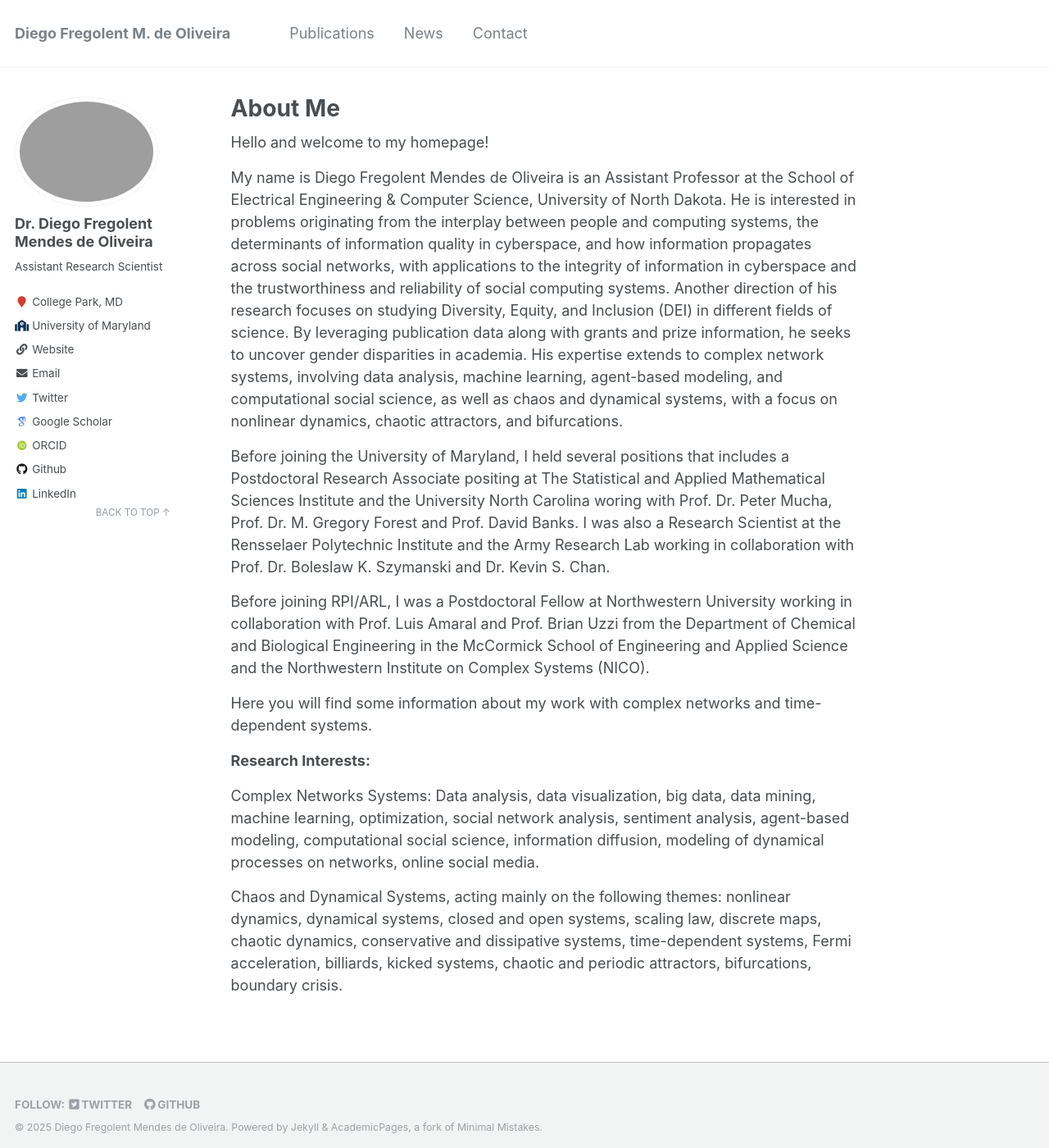
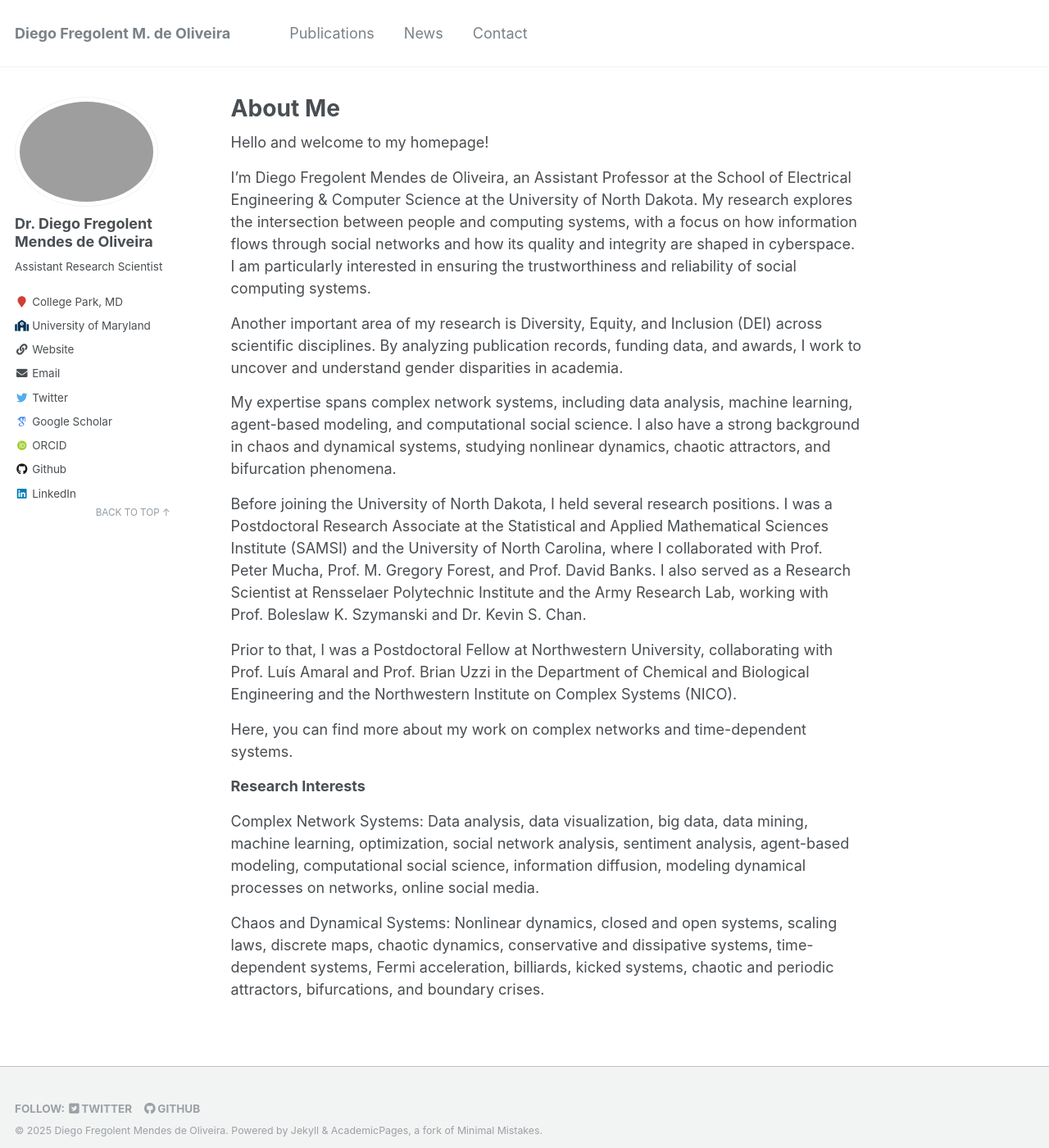
Before and after one commit to fregolente/fregolente.github.io, a Jekyll site: the page built from _pages/about.md, in a window 1280 px wide and 1400 px high. Shown: the whole window at 82% size. Built offline with Jekyll 4.4.1, drawn with Linux system fonts in a browser that asks for light colours; some web fonts are replaced.

Commit message:
Update about.md

```diff
--- a/_pages/about.md
+++ b/_pages/about.md
@@ -14,16 +14,22 @@ blogger-color: "#F37100"
 
 Hello and welcome to my homepage!
 
-My name is Diego Fregolent Mendes de Oliveira is an Assistant Professor at the School of Electrical Engineering & Computer Science, University of North Dakota. He is interested in problems originating from the interplay between people and computing systems, the determinants of information quality in cyberspace, and how information propagates across social networks, with applications to the integrity of information in cyberspace and the trustworthiness and reliability of social computing systems. Another direction of his research focuses on studying Diversity, Equity, and Inclusion (DEI) in different fields of science. By leveraging publication data along with grants and prize information, he seeks to uncover gender disparities in academia. His expertise extends to complex network systems, involving data analysis, machine learning, agent-based modeling, and computational social science, as well as chaos and dynamical systems, with a focus on nonlinear dynamics, chaotic attractors, and bifurcations.
+I’m Diego Fregolent Mendes de Oliveira, an Assistant Professor at the School of Electrical Engineering & Computer Science at the University of North Dakota. My research explores the intersection between people and computing systems, with a focus on how information flows through social networks and how its quality and integrity are shaped in cyberspace. I am particularly interested in ensuring the trustworthiness and reliability of social computing systems.
 
-Before joining the University of Maryland, I held several positions that includes a Postdoctoral Research Associate positing at The Statistical and Applied Mathematical Sciences Institute and the University North Carolina woring with Prof. Dr. Peter Mucha, Prof. Dr. M. Gregory Forest and Prof. David Banks. I was also a Research Scientist at the Rensselaer Polytechnic Institute and the Army Research Lab working in collaboration with Prof. Dr. Boleslaw K. Szymanski and Dr. Kevin S. Chan.
+Another important area of my research is Diversity, Equity, and Inclusion (DEI) across scientific disciplines. By analyzing publication records, funding data, and awards, I work to uncover and understand gender disparities in academia.
 
-Before joining RPI/ARL, I was a Postdoctoral Fellow at Northwestern University working in collaboration with Prof. Luis Amaral and Prof. Brian Uzzi from the Department of Chemical and Biological Engineering in the McCormick School of Engineering and Applied Science and the Northwestern Institute on Complex Systems (NICO).
+My expertise spans complex network systems, including data analysis, machine learning, agent-based modeling, and computational social science. I also have a strong background in chaos and dynamical systems, studying nonlinear dynamics, chaotic attractors, and bifurcation phenomena.
 
-Here you will find some information about my work with complex networks and time-dependent systems.
+Before joining the University of North Dakota, I held several research positions. I was a Postdoctoral Research Associate at the Statistical and Applied Mathematical Sciences Institute (SAMSI) and the University of North Carolina, where I collaborated with Prof. Peter Mucha, Prof. M. Gregory Forest, and Prof. David Banks. I also served as a Research Scientist at Rensselaer Polytechnic Institute and the Army Research Lab, working with Prof. Boleslaw K. Szymanski and Dr. Kevin S. Chan.
 
-**Research Interests:**
+Prior to that, I was a Postdoctoral Fellow at Northwestern University, collaborating with Prof. Luís Amaral and Prof. Brian Uzzi in the Department of Chemical and Biological Engineering and the Northwestern Institute on Complex Systems (NICO).
 
-Complex Networks Systems: Data analysis, data visualization, big data, data mining, machine learning, optimization, social network analysis, sentiment analysis, agent-based modeling, computational social science, information diffusion, modeling of dynamical processes on networks, online social media.
+Here, you can find more about my work on complex networks and time-dependent systems.
 
-Chaos and Dynamical Systems, acting mainly on the following themes: nonlinear dynamics, dynamical systems, closed and open systems, scaling law, discrete maps, chaotic dynamics, conservative and dissipative systems, time-dependent systems, Fermi acceleration, billiards, kicked systems, chaotic and periodic attractors, bifurcations, boundary crisis.
+**Research Interests**
+
+Complex Network Systems:
+Data analysis, data visualization, big data, data mining, machine learning, optimization, social network analysis, sentiment analysis, agent-based modeling, computational social science, information diffusion, modeling dynamical processes on networks, online social media.
+
+Chaos and Dynamical Systems:
+Nonlinear dynamics, closed and open systems, scaling laws, discrete maps, chaotic dynamics, conservative and dissipative systems, time-dependent systems, Fermi acceleration, billiards, kicked systems, chaotic and periodic attractors, bifurcations, and boundary crises.
```
